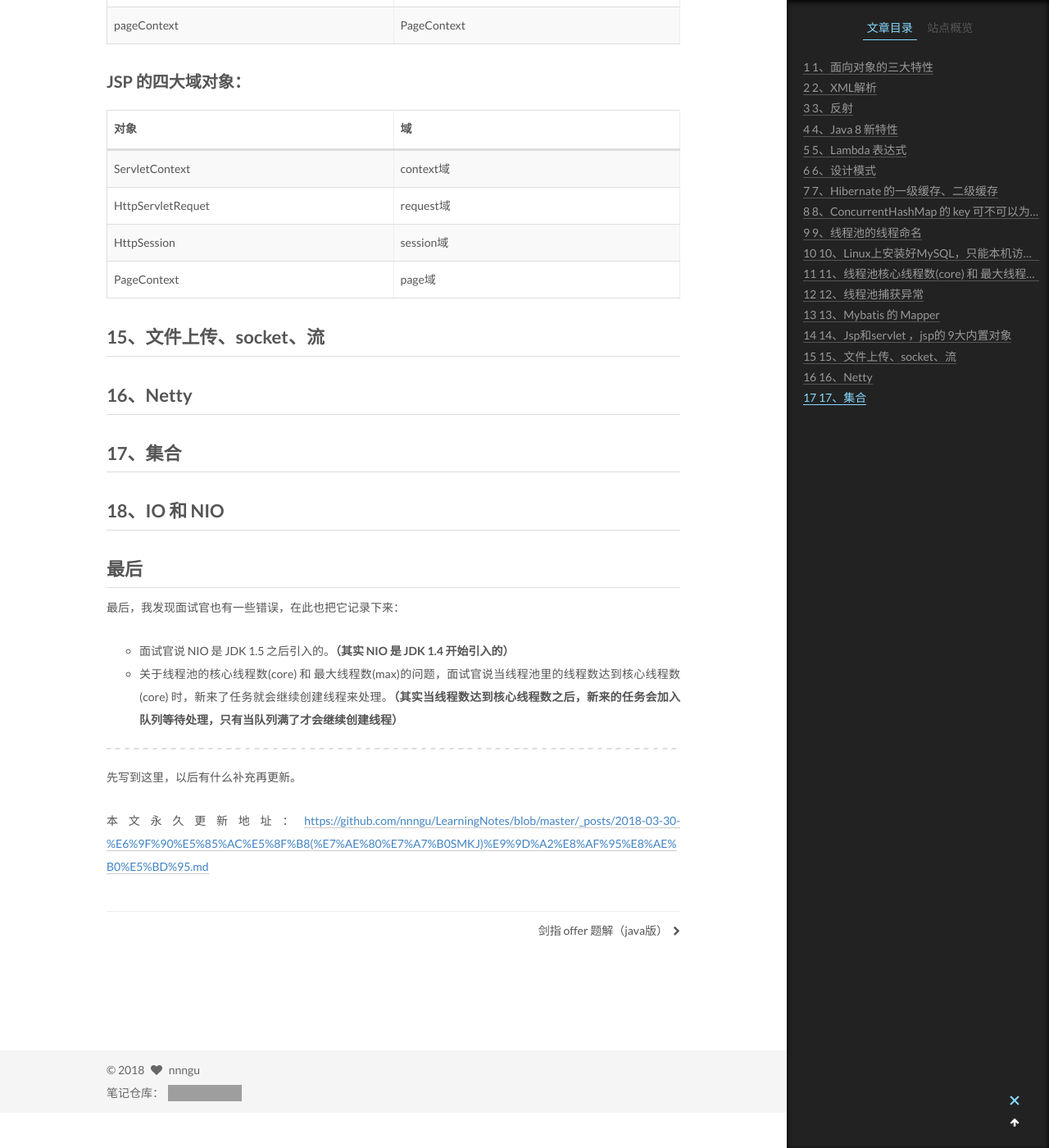
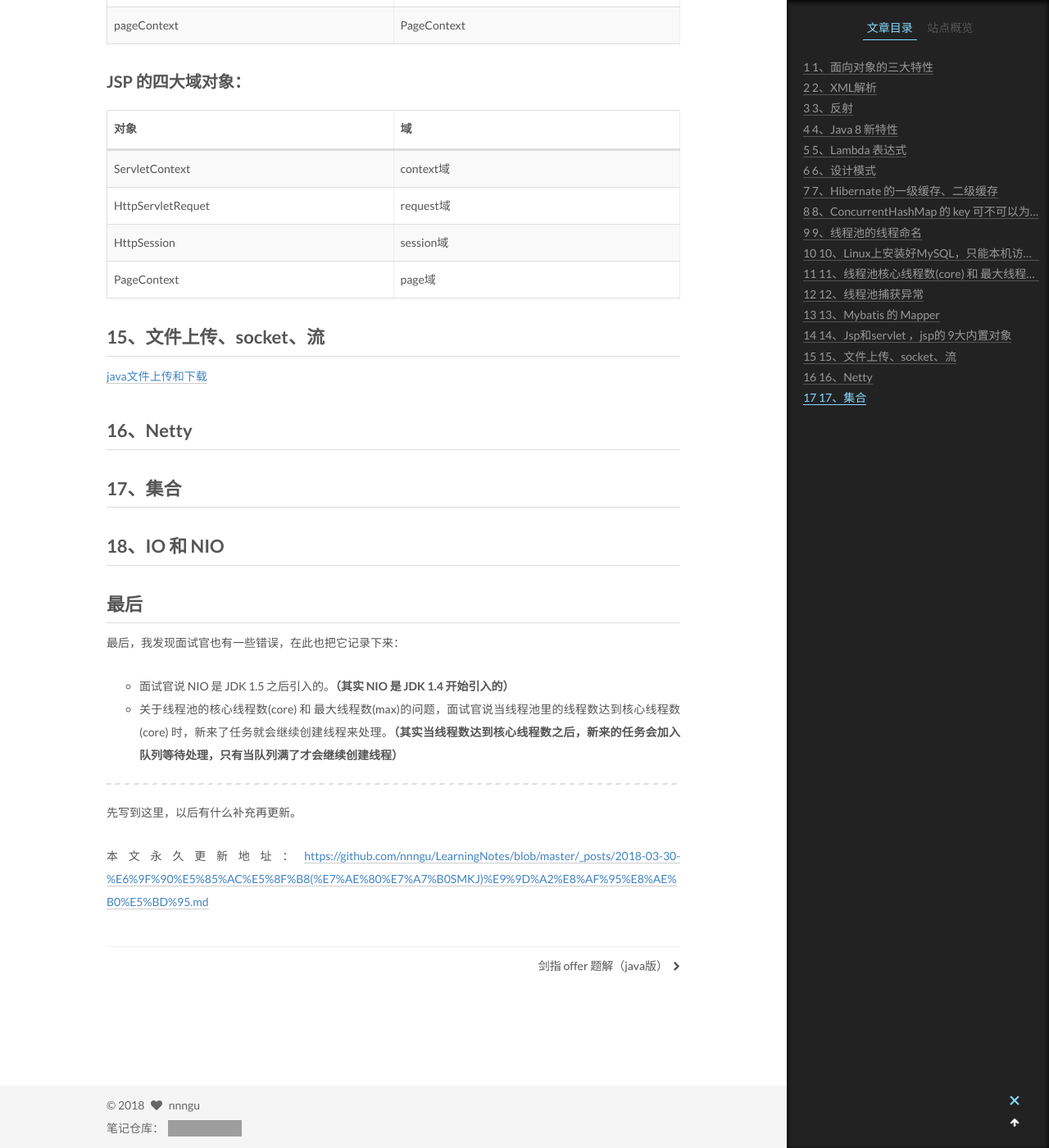
Before and after one commit to nnngu/LearningNotes, a Jekyll site: the page built from _posts/2018-03-30-某公司(简称SMKJ)面试记录.md, in a window 1280 px wide and 1400 px high, scrolled down 6404 px. Shown: the whole window at 82% size. Built offline with Jekyll 4.4.1, drawn with Linux system fonts in a browser that asks for light colours; grey boxes are pictures that could not be loaded.

Commit message:
修改文件: _posts/2018-03-30-某公司(简称SMKJ)面试记录.md

```diff
--- a/_posts/2018-03-30-某公司(简称SMKJ)面试记录.md
+++ b/_posts/2018-03-30-某公司(简称SMKJ)面试记录.md
@@ -248,6 +248,10 @@ PageContext     |   page域
 
 ## 15、文件上传、socket、流
 
+[java文件上传和下载](https://www.cnblogs.com/longqingyang/p/5579889.html)
+
+
+
 ## 16、Netty
 
 ## 17、集合
```
